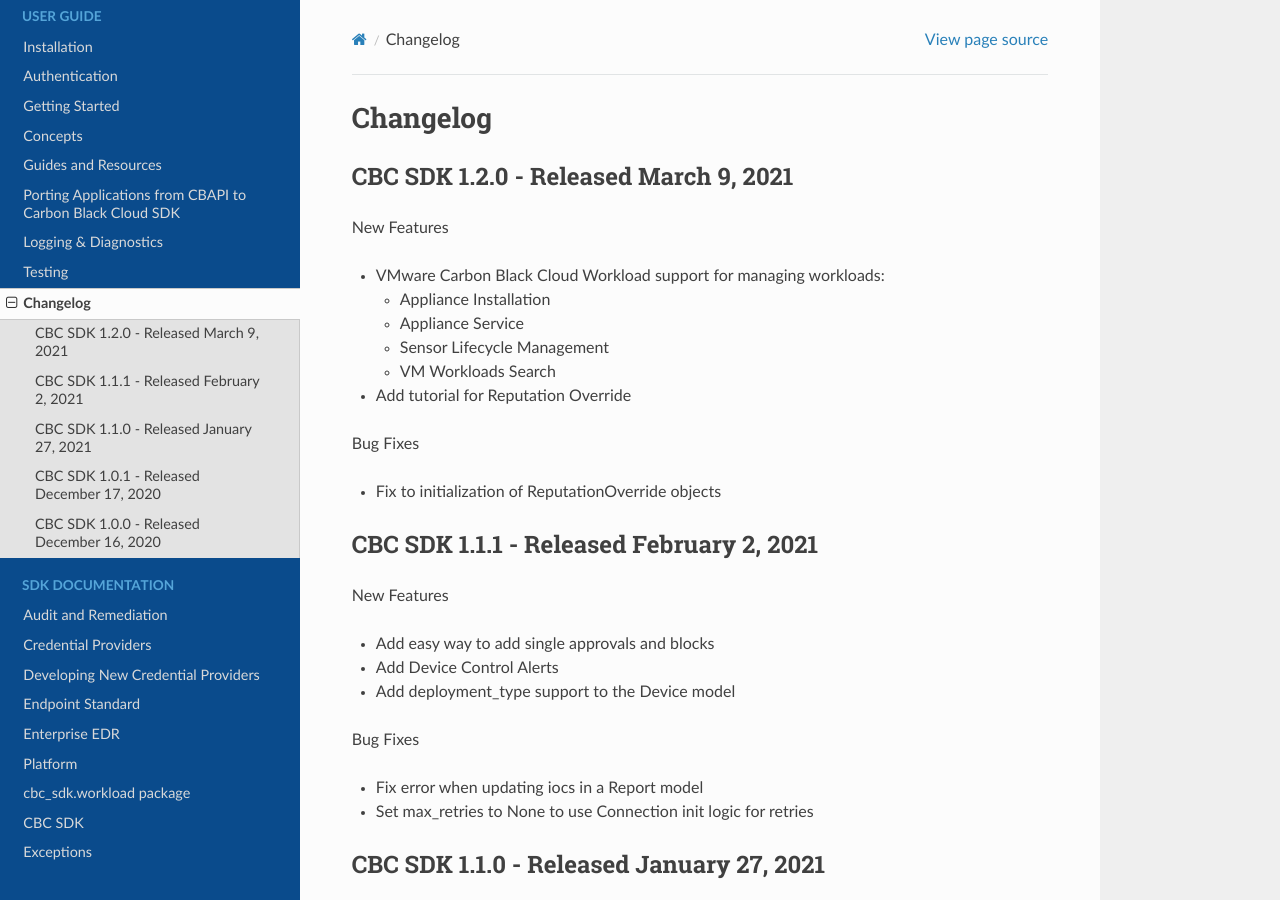
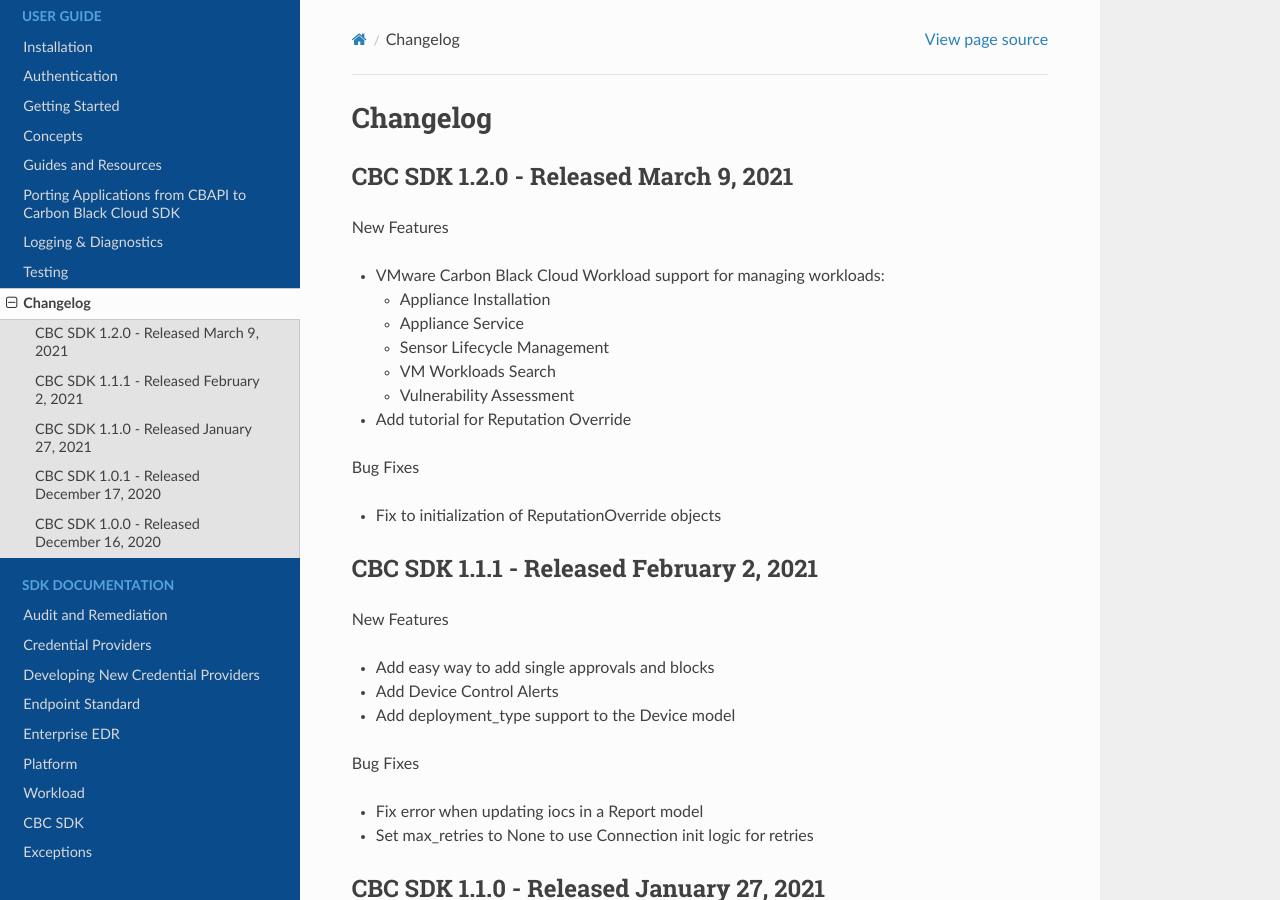
Before and after one commit to carbonblack/carbon-black-cloud-sdk-python, a Sphinx documentation site: the page built from docs/changelog.rst, in a window 1280 px wide and 900 px high. Built offline with Sphinx 7.4.7 and the Read the Docs theme 2.0.0, drawn with Linux system fonts in a browser that asks for light colours.

Commit message:
fix workload appearance in sidebar and update changelog

```diff
--- a/docs/cbc_sdk.workload.rst
+++ b/docs/cbc_sdk.workload.rst
@@ -1,4 +1,4 @@
-cbc\_sdk.workload package
+Workload
 =========================
 
 Submodules
--- a/docs/changelog.rst
+++ b/docs/changelog.rst
@@ -12,6 +12,7 @@
   * Appliance Service
   * Sensor Lifecycle Management
   * VM Workloads Search
+  * Vulnerability Assessment
 
 * Add tutorial for Reputation Override
 
```
